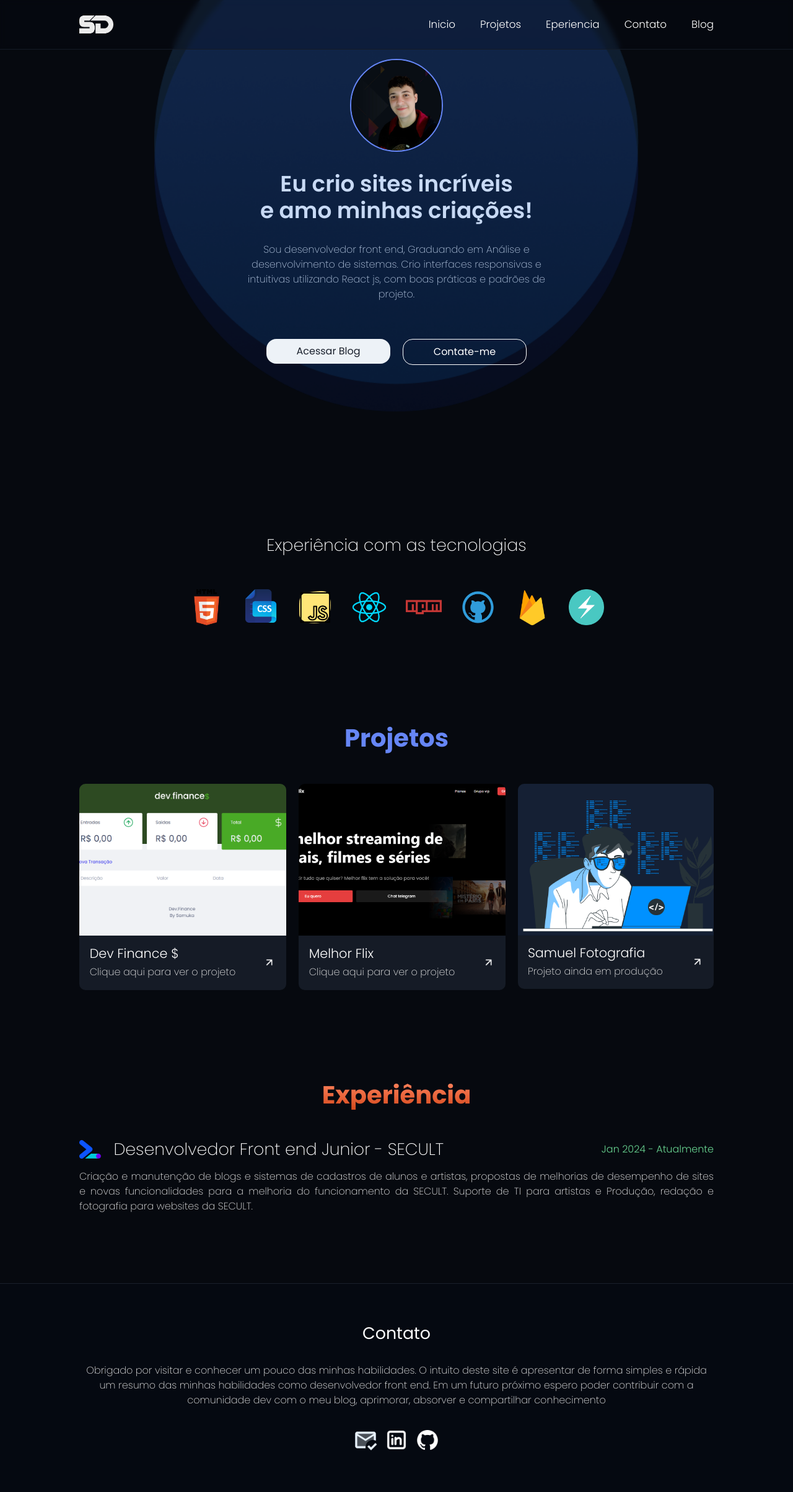
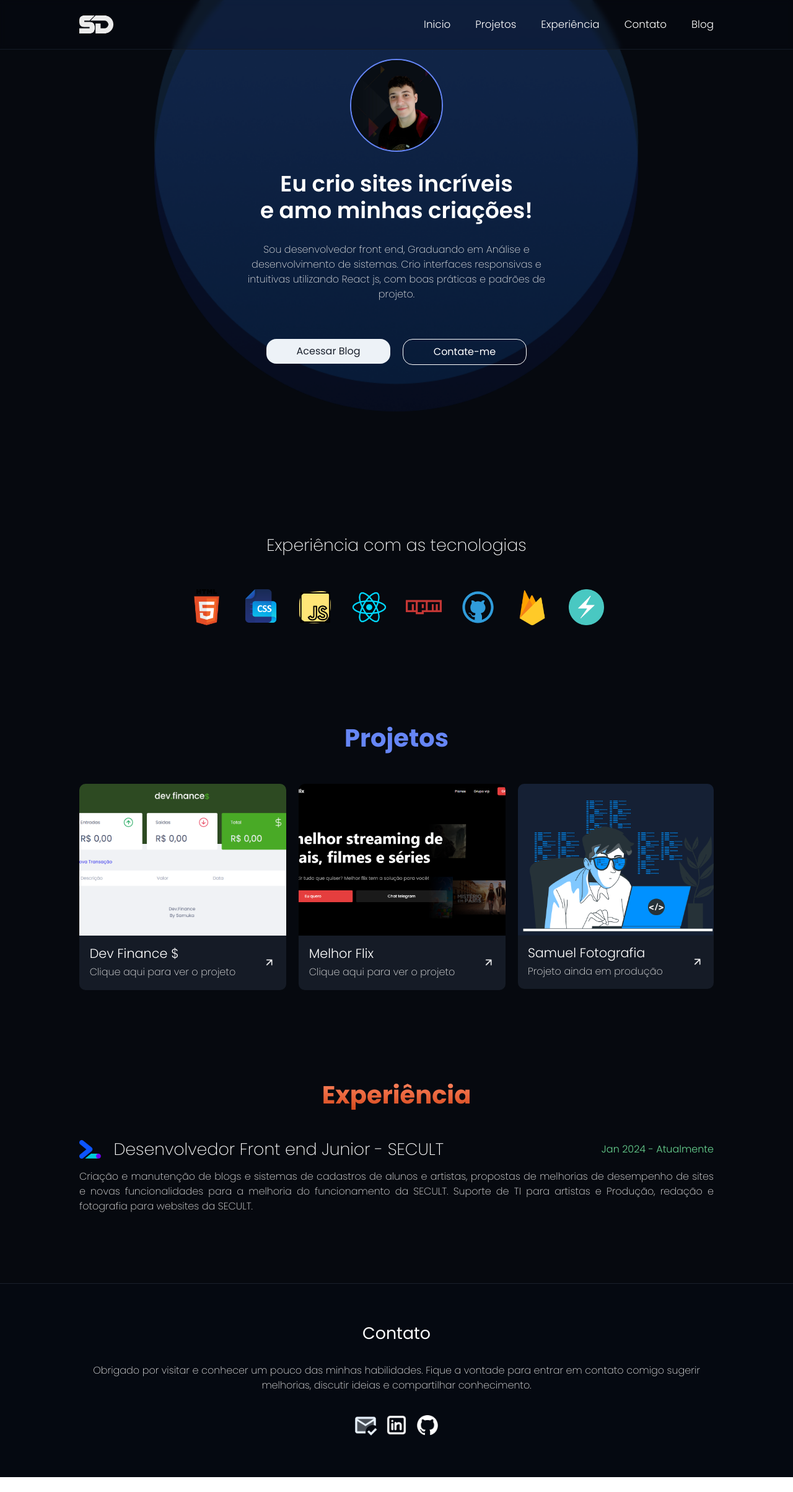
Before and after one commit to samueldev77/portifoliov1, a React (Vite) app: page / in a window 1280 px wide. Shown: the whole page at 62% size. After the commit the page ends 2384 px from the top, so only its background shows below. Built offline with nearby package versions, Linux system fonts and the light colour scheme.

Commit message:
Animações adicionadas com a biblioteca aos animate

```diff
--- a/index.html
+++ b/index.html
@@ -3,6 +3,7 @@
     <head>
         <meta charset="UTF-8" />
         <link rel="icon" type="image/svg+xml" href="/vite.svg" />
+        <meta name="description" content="Samuel dev - Portfólio de desenvolvedor">
         <meta name="viewport" content="width=device-width, initial-scale=1.0" />
         <title>Samuel dev</title>
 
--- a/package.json
+++ b/package.json
@@ -13,6 +13,7 @@
     "@chakra-ui/react": "^2.9.1",
     "@emotion/react": "^11.13.3",
     "@emotion/styled": "^11.13.0",
+    "aos": "^2.3.4",
     "framer-motion": "^11.9.0",
     "react": "^18.3.1",
     "react-dom": "^18.3.1",
--- a/src/App.jsx
+++ b/src/App.jsx
@@ -1,7 +1,10 @@
 import React from "react";
+import { useEffect } from "react";
 import "./index.css";
 import { ChakraProvider, extendTheme } from "@chakra-ui/react";
 import HomePage from "./Pages/Home.jsx";
+import AOS from 'aos';
+import 'aos/dist/aos.css';
 
 const colors = {
     dark: {
@@ -21,6 +24,9 @@ const colors = {
 const theme = extendTheme({ colors });
 
 const App = () => {
+    useEffect(() => {
+        AOS.init();
+      }, []);
     return (
         <ChakraProvider theme={theme}>
             <React.StrictMode>
--- a/src/Components/MicroComponents/BoxSection.jsx
+++ b/src/Components/MicroComponents/BoxSection.jsx
@@ -3,7 +3,7 @@ export const BoxSection = (props)=>{
     const wSection = useBreakpointValue({base:'90%', md:'90%', lg:'90%', xl:'80%'})
     const padding = useBreakpointValue({base:'10%', md:'5%', lg:'5%'})
     return(
-        <Box display={props.display} id={props.id} bgColor={props.bgColor} w='100%' minH={props.minH} paddingTop={padding} paddingBottom={padding} borderTop={props.borderTop}>
+        <Box data-aos={props.aos} data-aos-offset={props.aosOffset} display={props.display} id={props.id} bgColor={props.bgColor} w='100%' minH={props.minH} paddingTop={padding} paddingBottom={padding} borderTop={props.borderTop}>
             <Box w={wSection} margin='0 auto'>{props.children}</Box>
         </Box>
     )
--- a/src/Components/MicroComponents/Header.jsx
+++ b/src/Components/MicroComponents/Header.jsx
@@ -5,7 +5,7 @@ import MenuDrawer from "../MicroComponents/MenuDrawer/MenuDrawer"
 export const links = [
     {text: 'Inicio', href: '#inicio'},
     {text: 'Projetos', href: '#projetos'},
-    {text: 'Eperiencia', href: '#experiencia'},
+    {text: 'Experiência', href: '#experiencia'},
     {text: 'Contato', href: '#contato'},
     {text: 'Blog', href: '#inicio'},
 ]
--- a/src/Components/Sections/SectionFive.jsx
+++ b/src/Components/Sections/SectionFive.jsx
@@ -11,9 +11,8 @@ const social = [
     {name:'github', icon: GithubIcon, link: 'https://github.com/Samael7735'},
 ]
 
-const Texto = `Obrigado por visitar e conhecer um pouco das minhas habilidades. O intuito deste site é apresentar de forma simples
-    e rápida um resumo das minhas habilidades como desenvolvedor front end. Em um futuro próximo espero poder contribuir com
-    a comunidade dev com o meu blog, aprimorar, absorver e compartilhar conhecimento
+const Texto = `Obrigado por visitar e conhecer um pouco das minhas habilidades. Fique a vontade para entrar em contato comigo
+    sugerir melhorias, discutir ideias e compartilhar conhecimento.
 `
 
 export const SectionFive = ()=>{
--- a/src/Components/Sections/SectionFour.jsx
+++ b/src/Components/Sections/SectionFour.jsx
@@ -13,7 +13,7 @@ const experiencia = [
 
 export const SectionFour = ()=>{
     return(
-        <BoxSection id='experiencia' bgColor="dark.100">
+        <BoxSection id='experiencia' bgColor="dark.100" aos="fade-right" aosOffset={10}>
             <Box w='100%' textAlign='center' mb='3rem'>
                 <Heading className="orangeGradient" fontSize="clamp(2.5rem, 2.9vw, 3.2vw)">Experiência</Heading>
             </Box>
--- a/src/Components/Sections/SectionOne.jsx
+++ b/src/Components/Sections/SectionOne.jsx
@@ -32,6 +32,7 @@ export const SectionOne = ()=>{
                 alt="circulo azul"
             />
             <Box
+                className="fade-in-bottom"
                 w="100%"
                 display="flex"
                 flexDir="column"
--- a/src/Components/Sections/SectionThree.jsx
+++ b/src/Components/Sections/SectionThree.jsx
@@ -13,7 +13,7 @@ const contentCards = [
 
 export const SectionThree = () => {
     return (
-        <BoxSection id='projetos' bgColor="dark.100">
+        <BoxSection id='projetos' bgColor="dark.100" aos="fade-up">
             <Box
                 w="100%"
                 display="flex"
--- a/src/Components/Sections/SectionTwo.jsx
+++ b/src/Components/Sections/SectionTwo.jsx
@@ -24,7 +24,7 @@ export const SectionTwo = ()=>{
     const boxSizing = 'clamp(3.5rem, 4.5vw, 5rem)'
     return(
         <BoxSection bgColor="dark.100">
-            <Box display='grid' placeItems='center' gap='5%'>
+            <Box data-aos="fade-right" display='grid' placeItems='center' gap='5%'>
                 <Box>
                     <Heading fontWeight='200' fontSize="clamp(1.6rem, 2.1vw, 3vw)" color='textColor.100' textAlign='center' mb='25px'>Experiência com as tecnologias</Heading>
                     <Box display='flex' justifyContent='center' gap='30px' padding='30px 0px' flexWrap='wrap'>
--- a/src/Pages/Home.jsx
+++ b/src/Pages/Home.jsx
@@ -1,3 +1,4 @@
+import { Box } from "@chakra-ui/react"
 import Header from "../Components/MicroComponents/Header"
 import SectionFive from "../Components/Sections/SectionFive"
 import SectionFour from "../Components/Sections/SectionFour"
@@ -7,14 +8,14 @@ import SectionTwo from "../Components/Sections/SectionTwo"
 
 export const HomePage = ()=>{
     return(
-        <>
+        <Box bgColor="#06090F">
             <Header/>
             <SectionOne/>
             <SectionTwo/>
             <SectionThree/>
             <SectionFour/>
             <SectionFive/>
-        </>
+        </Box>
     )
 }
 export default HomePage
--- a/src/index.css
+++ b/src/index.css
@@ -7,6 +7,47 @@
 html{
   scroll-behavior: smooth;
 }
+.fade-in-bottom {
+	-webkit-animation: fade-in-bottom 0.6s cubic-bezier(0.390, 0.575, 0.565, 1.000) both;
+	        animation: fade-in-bottom 0.6s cubic-bezier(0.390, 0.575, 0.565, 1.000) both;
+}
+/* ----------------------------------------------
+ * Generated by Animista on 2024-12-9 11:10:58
+ * Licensed under FreeBSD License.
+ * See http://animista.net/license for more info.
+ * w: http://animista.net, t: @cssanimista
+ * ---------------------------------------------- */
+
+/**
+ * ----------------------------------------
+ * animation fade-in-bottom
+ * ----------------------------------------
+ */
+ @-webkit-keyframes fade-in-bottom {
+  0% {
+    -webkit-transform: translateY(50px);
+            transform: translateY(50px);
+    opacity: 0;
+  }
+  100% {
+    -webkit-transform: translateY(0);
+            transform: translateY(0);
+    opacity: 1;
+  }
+}
+@keyframes fade-in-bottom {
+  0% {
+    -webkit-transform: translateY(50px);
+            transform: translateY(50px);
+    opacity: 0;
+  }
+  100% {
+    -webkit-transform: translateY(0);
+            transform: translateY(0);
+    opacity: 1;
+  }
+}
+
 .orangeGradient{
   background: linear-gradient(to bottom, #FF8660, #D5491D);
       background-clip: text;
```
Also changed, not shown: 1 other file (tests, documents, lock files or other folders).
